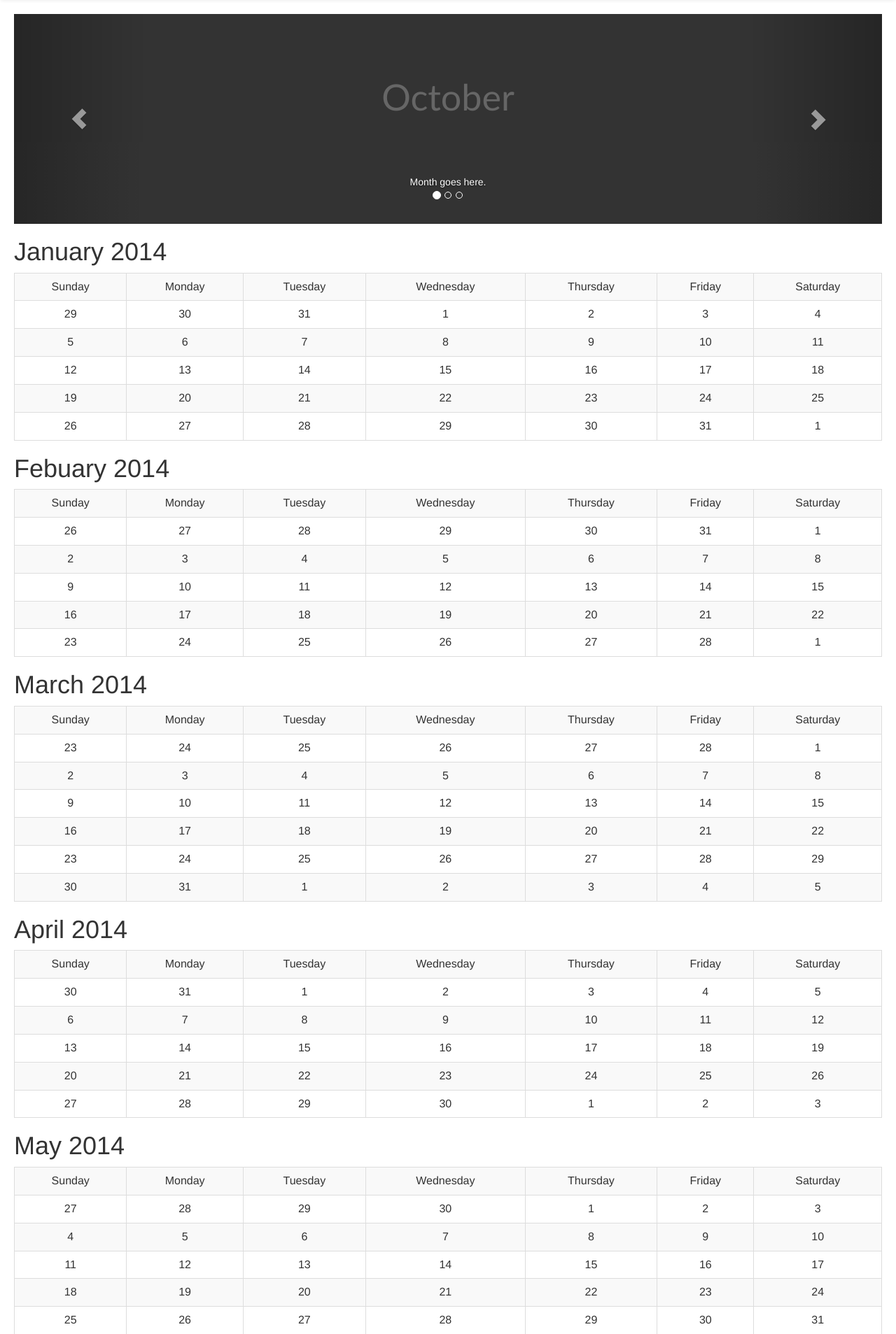
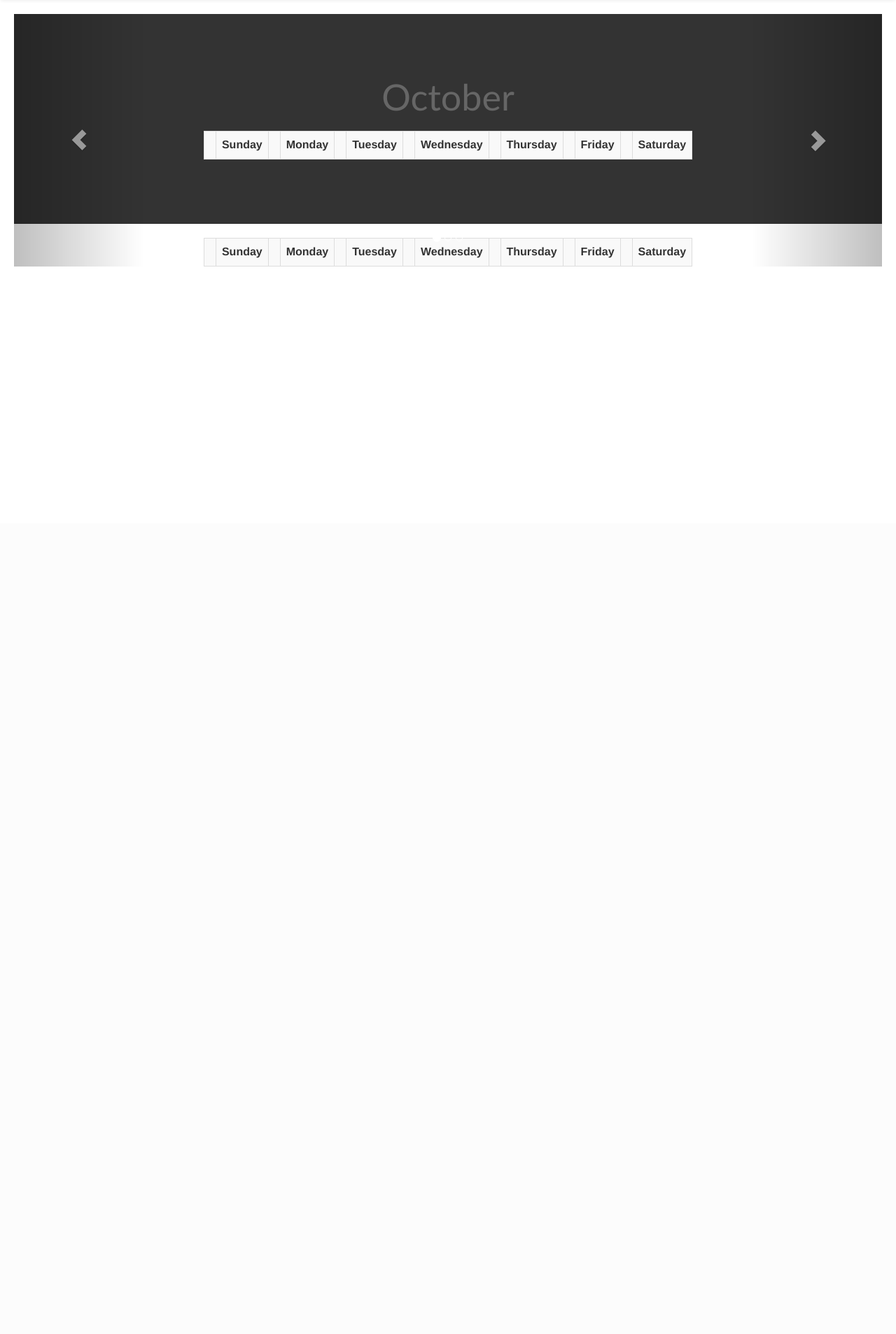
Before and after one commit to henryhwilson/dartmouthcalendar, a Flask app: page / in a window 1280 px wide. Shown: the part 52-1959 px from the top of the page at 70% size. After the commit the page ends 433 px from the top, so only its background shows below. Run offline with Flask 2, Linux system fonts and the light colour scheme; lists and menus that the app fills with data are empty; parts of the project's set-up code (start-up, migrations or seed data) failed here and were passed over; some libraries are stand-ins or nearby versions.

Commit message:
added tables to carousel

```diff
--- a/webpage/app/templates/index.html
+++ b/webpage/app/templates/index.html
@@ -18,6 +18,8 @@
         background-color: #fff;
         padding: 3px;
     }
+
+
 
     </style>
 {% endblock %}
@@ -45,27 +47,63 @@
        <!-- Carousel items -->
         <div class="carousel-inner" id="cal">
             <div class="active item">
-
                 <h2>October</h2>
-                <div class="carousel-caption">
-                    Month goes here.
-                </div>
+                <table class="table table-bordered table-striped" style="margin:20px auto; width:500px">
+                    <tr>
+                        <td style="margin: 0 auto;"><th>Sunday</th></td>
+                        <td style="text-align:center;"><th>Monday</th></td>
+                        <td style="text-align:center;"><th>Tuesday</th></td>
+                        <td style="text-align:center;"><th>Wednesday</th></td>
+                        <td style="text-align:center;"><th>Thursday</th></td>
+                        <td style="text-align:center;"><th>Friday</th></td>
+                        <td style="text-align:center;"><th>Saturday</th></td>
+                    </tr>
+                </table>
             </div>
             <div class="item">
 
                 <h2>November</h2>
-                <div class="carousel-caption">
-                    Month goes here.
-                </div>
+                <table class="table table-bordered table-striped" style="margin:20px auto; width:500px">
+                    <tr>
+                        <td style="margin: 0 auto;"><th>Sunday</th></td>
+                        <td style="text-align:center;"><th>Monday</th></td>
+                        <td style="text-align:center;"><th>Tuesday</th></td>
+                        <td style="text-align:center;"><th>Wednesday</th></td>
+                        <td style="text-align:center;"><th>Thursday</th></td>
+                        <td style="text-align:center;"><th>Friday</th></td>
+                        <td style="text-align:center;"><th>Saturday</th></td>
+                    </tr>
+                </table>
             </div>
             <div class="item">
 
                 <h2>December</h2>
-                <div class="carousel-caption">
-                    Month goes here.
-                </div>
+                <table class="table table-bordered table-striped" style="margin:20px auto; width:500px">
+                    <tr>
+                        <td style="margin: 0 auto;"><th>Sunday</th></td>
+                        <td style="text-align:center;"><th>Monday</th></td>
+                        <td style="text-align:center;"><th>Tuesday</th></td>
+                        <td style="text-align:center;"><th>Wednesday</th></td>
+                        <td style="text-align:center;"><th>Thursday</th></td>
+                        <td style="text-align:center;"><th>Friday</th></td>
+                        <td style="text-align:center;"><th>Saturday</th></td>
+                    </tr>
+                </table>
             </div>
         </div>
+            <table class="table table-bordered table-striped" style="margin:20px auto; width:500px">
+                <tr>
+                    <td style="margin: 0 auto;"><th>Sunday</th></td>
+                    <td style="text-align:center;"><th>Monday</th></td>
+                    <td style="text-align:center;"><th>Tuesday</th></td>
+                    <td style="text-align:center;"><th>Wednesday</th></td>
+                    <td style="text-align:center;"><th>Thursday</th></td>
+                    <td style="text-align:center;"><th>Friday</th></td>
+                    <td style="text-align:center;"><th>Saturday</th></td>
+                </tr>
+            </table>
+        <div>
+
 
 <!--             </div>
                 <h2>{{current_month}} lal</h2>
@@ -89,38 +127,5 @@
             <span class="glyphicon glyphicon-chevron-right"></span>
         </a>
     </div>
-    {% for month in cal %}
-                {% set current_month = loop.index %}
-                <div>
-                    <h1>{{ ['January', 'Febuary', 'March', 'April',
-                            'May', 'June', 'July', 'August',
-                            'September', 'October', 'November', 'December'][loop.index0] }} {{ year }}</h1>
-                    <table class="table table-striped table-bordered" cellspacing="0" width="100%">
-                        <tr align="center">
-                            <td> Sunday </td>
-                            <td> Monday </td>
-                            <td> Tuesday </td>
-                            <td> Wednesday </td>
-                            <td> Thursday </td>
-                            <td> Friday </td>
-                            <td> Saturday </td>
-
-                        </tr>
-                        {% for week in month %}
-                        <tr align="center">
-                            {% for date in week %}
-                                {% if date.month == current_month %}
-                                <td class="current-month">
-                                {% else %}
-                                <td class="past-month">
-                                {% endif %}
-                                {{ date.day }}
-                                </td>
-                            {% endfor %}
-                        </tr>
-                        {% endfor %}
-                    </table>
-                </div>
-                {% endfor %}
 </div>
 {% endblock %}
```
